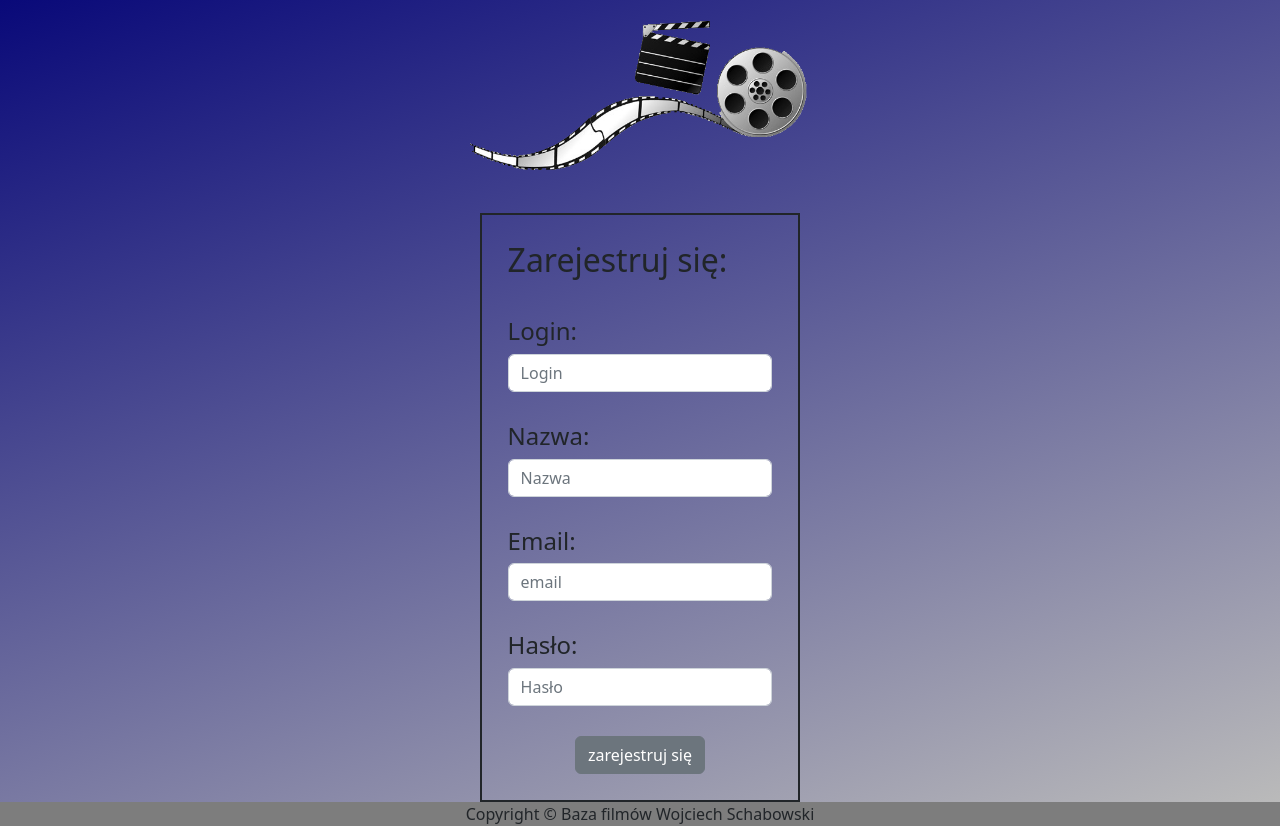
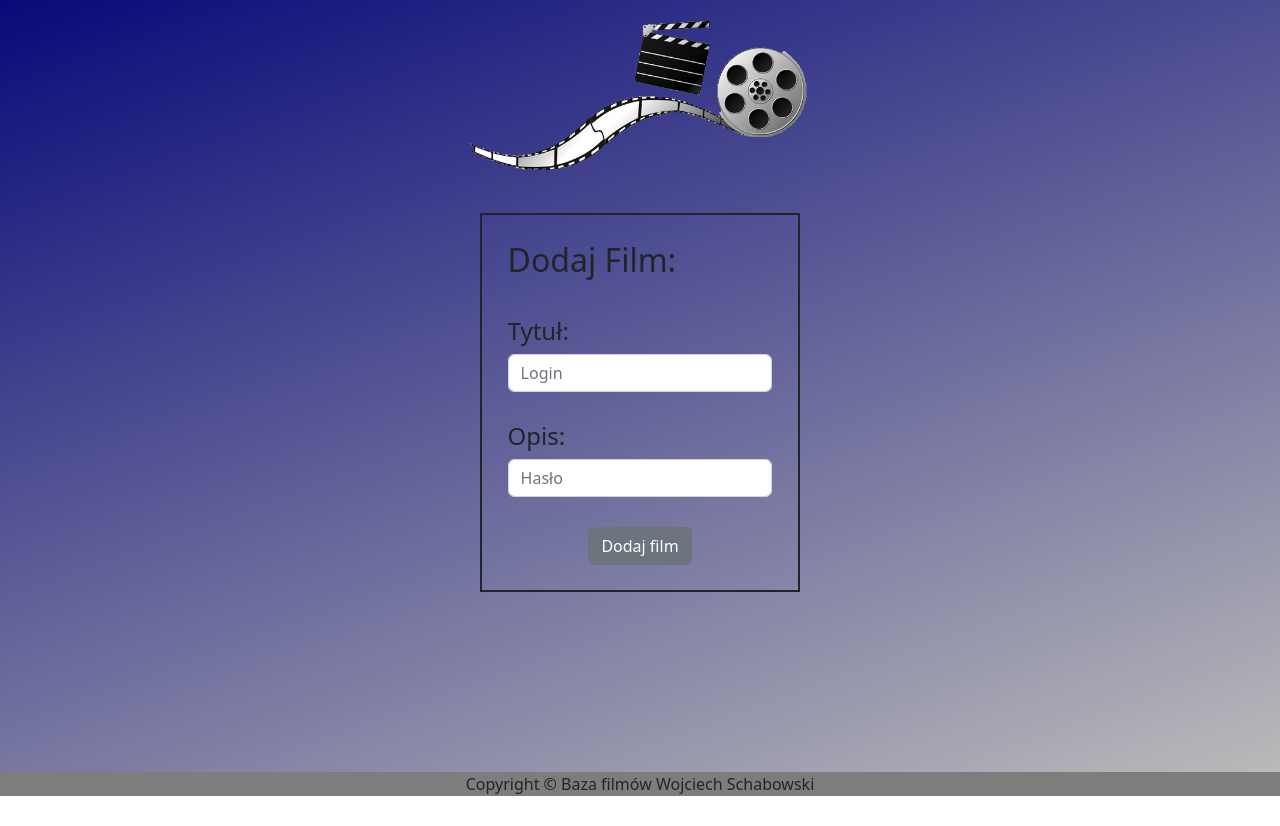
Before and after one commit to swojciech35/baza_filmow, a React (Create React App) app: page /add in a window 1280 px wide. After the commit the page ends 800 px from the top, so only its background shows below. Built offline with nearby package versions, Linux system fonts and the light colour scheme.

Commit message:
add movie page

```diff
--- a/src/App.js
+++ b/src/App.js
@@ -3,6 +3,7 @@ import HomePage from "./components/HomePage";
 import Footer from "./components/Footer";
 import LoginPage from "./components/LoginPage";
 import RegisterPage from "./components/RegisterPage";
+import AddMoviePage from "./components/AddMoviePage";
 import { Route, Routes } from "react-router-dom";
 function App() {
   return (
@@ -12,7 +13,7 @@ function App() {
       <Route path="/" element={<HomePage />} />
       <Route path="/signin" element={<LoginPage />} />
       <Route path="/signup" element={<RegisterPage />} />
-      <Route path="/add" element={<RegisterPage />} />
+      <Route path="/add" element={<AddMoviePage />} />
       <Route path="/details" element={<RegisterPage />} />
     </Routes>
     <Footer></Footer></>
--- /dev/null
+++ b/src/components/AddMoviePage.jsx
@@ -0,0 +1,25 @@
+import Logo from "./elements/Logo";
+import '../App.css';
+const AddMoviePage=()=>{
+    return(
+    <>
+    <div  className="loginPage" >
+            <Logo></Logo>
+            <form className="login-formStyle">
+                <h2>Dodaj Film:</h2>
+                <div class="form-group" style={{ paddingTop: 30 }}>
+                    <label for="formGroupExampleInput"><h4>Tytuł:</h4> </label>
+                    <input type="text" class="form-control" id="formGroupExampleInput" placeholder="Login" />
+                </div>
+                <div class="form-group" style={{ paddingTop: 30 }}>
+                    <label for="formGroupExampleInput2"><h4>Opis:</h4> </label>
+                    <input type="text" class="form-control" id="formGroupExampleInput2" placeholder="Hasło" />
+                </div>
+                <div className="login-buttonLogin">
+                    <button type="button" class="btn btn-secondary">Dodaj film</button>
+                </div>
+            </form>
+        </div></>
+    )
+}
+export default AddMoviePage;
--- a/src/components/HomePage.jsx
+++ b/src/components/HomePage.jsx
@@ -13,7 +13,7 @@ const HomePage= ()=>{
                 <Search ></Search>
                 <Button
                 text={"DODAJ FILM"}
-                link={"/signin"}
+                link={"/add"}
                 />
                 <Button
                 text={"Zaloguj się "}
```
